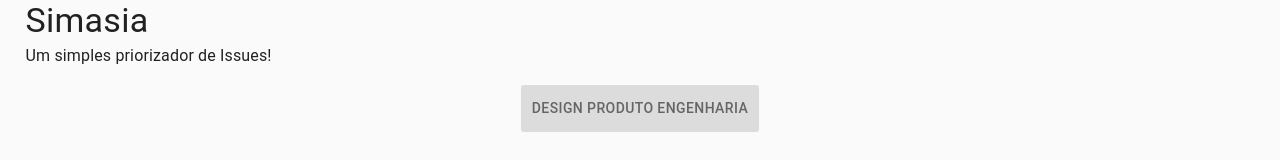
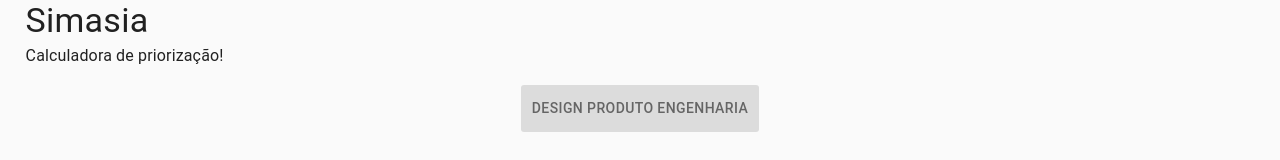
Before and after one commit to yvanfreitas/simasia-app, a React (Create React App) app: page / in a window 1280 px wide. Shown: the top 160 px of the page. Built offline with nearby package versions, Linux system fonts and the light colour scheme.

Commit message:
style: changing the subtitle of Simasia

```diff
--- a/src/App.js
+++ b/src/App.js
@@ -133,7 +133,7 @@ function App() {
 			<CssBaseline/>
 
 			<Typography variant="h4">Simasia</Typography>
-			<Typography variant="subtitle1">Um simples priorizador de Issues!</Typography>
+			<Typography variant="subtitle1">Calculadora de priorização!</Typography>
 
 			<ToggleButtonGroup
 						className="kinds"
```
